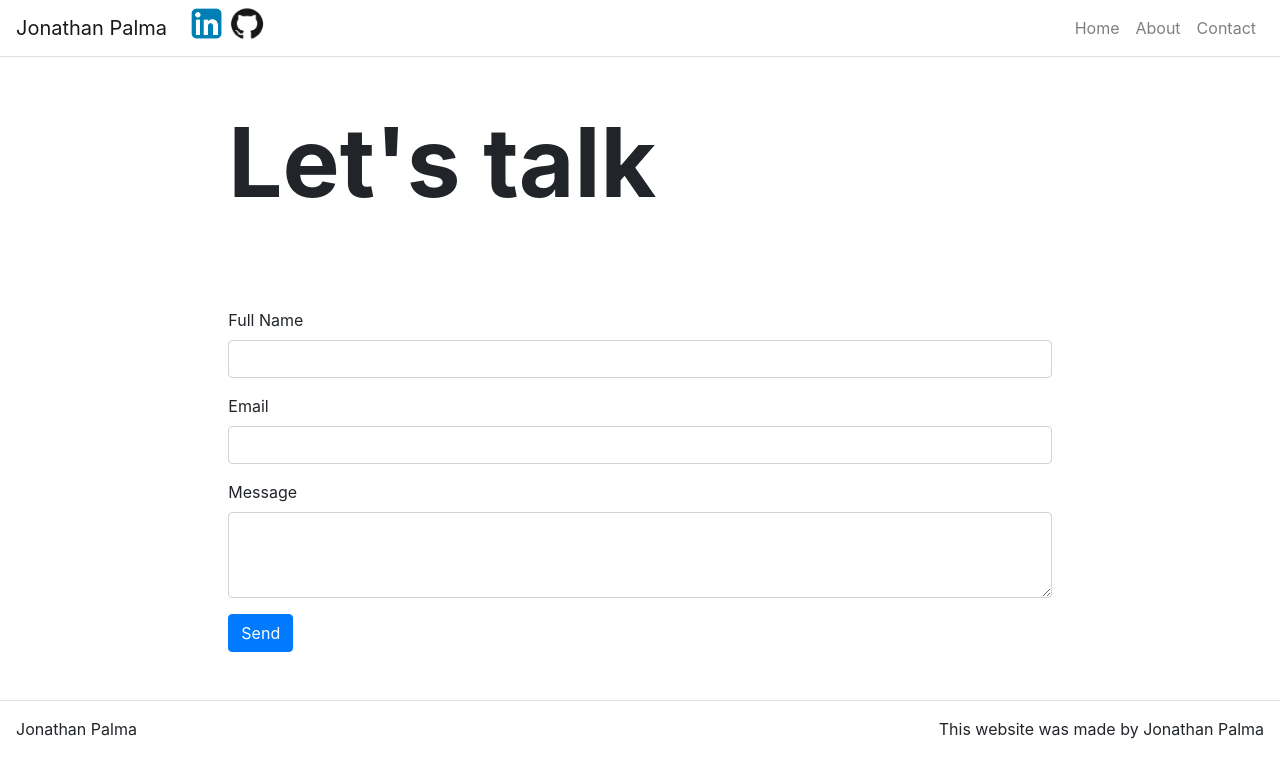
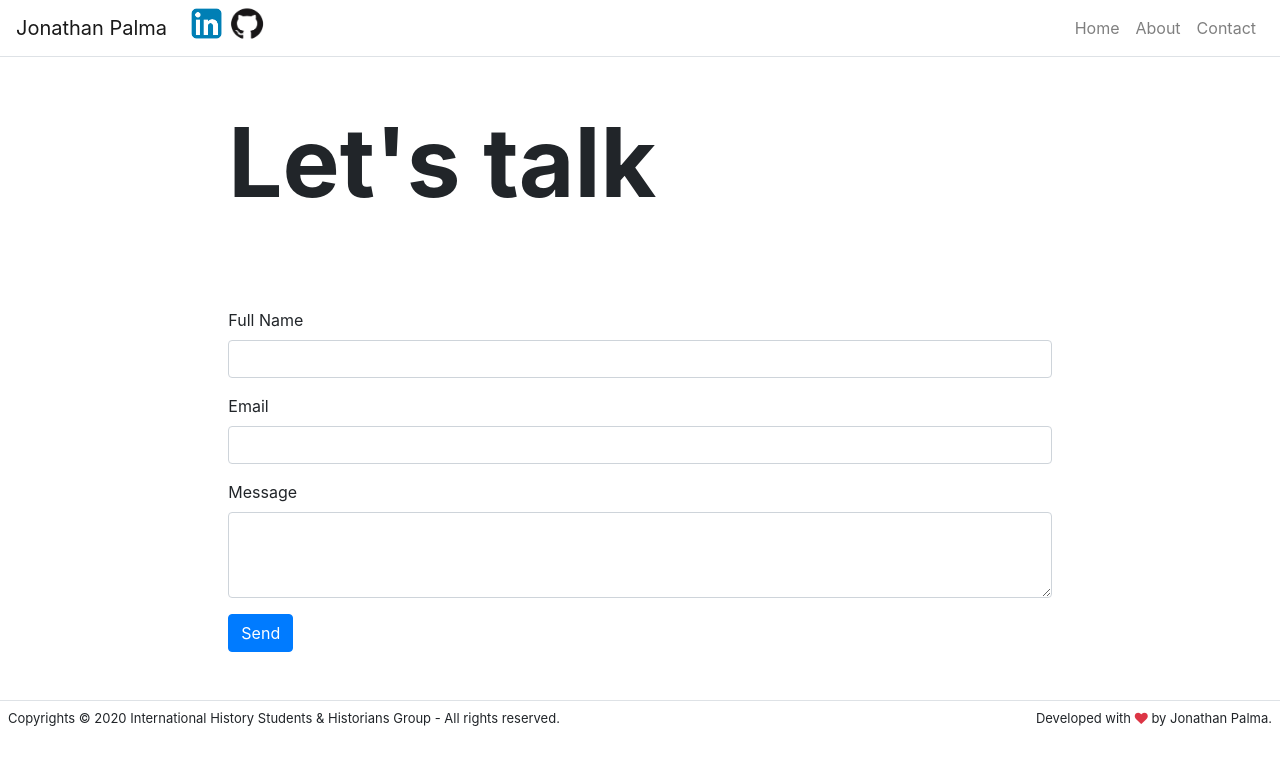
Before and after one commit to JonathanPalma-code/My-Portfolio, a React (Create React App) app: page /contact in a window 1280 px wide. Shown: the top 778 px of the page. Built offline with nearby package versions, Linux system fonts and the light colour scheme.

Commit message:
style: modify footer content

```diff
--- a/package.json
+++ b/package.json
@@ -14,6 +14,7 @@
     "cors": "^2.8.5",
     "dotenv": "^8.2.0",
     "express": "^4.17.1",
+    "font-awesome": "^4.7.0",
     "morgan": "^1.10.0",
     "nodemon": "^2.0.2",
     "react": "^16.13.1",
@@ -24,7 +25,7 @@
     "react-spring": "^8.0.27"
   },
   "scripts": {
-    "start": "node server.js",
+    "start": "react-scripts start",
     "build": "react-scripts build",
     "test": "react-scripts test",
     "eject": "react-scripts eject"
@@ -45,7 +46,7 @@
     ]
   },
   "description": "This project was bootstrapped with [Create React App](https://github.com/facebook/create-react-app).",
-  "main": "index.html",
+  "main": "server.js",
   "devDependencies": {},
   "repository": {
     "type": "git",
--- a/src/App.js
+++ b/src/App.js
@@ -11,6 +11,9 @@ import AboutPage from './pages/AboutPage';
 import ContactPage from './pages/ContactPage';
 import Linkedin from './assets/images/linkedin.png';
 import GitHub from './assets/images/github.jpeg';
+
+import 'bootstrap/dist/css/bootstrap.min.css';
+import 'font-awesome/css/font-awesome.min.css';
 
 class App extends React.Component {
 
--- a/src/components/Footer.js
+++ b/src/components/Footer.js
@@ -7,12 +7,14 @@ function Footer(){
   return(
     <footer className="mt-5">
       <Container fluid={true}>
-        <Row className="border-top justify-content-between p-3">
-          <Col className="p-0" md={3} sm={12}>
-            Jonathan Palma
+        <Row className="border-top justify-content-between p-2 footer">
+          <Col className="p-0" md={8}>
+            Copyrights © 2020 International History Students & Historians Group - All rights reserved.
           </Col>
-          <Col className="p-0 d-flex justify-content-end" md={4}>
-            This website was made by Jonathan Palma
+          <Col className="p-0 d-flex justify-content-end footer" md={4}>
+            <span>
+            Developed with <i className='fa fa-heart text-danger'></i> by Jonathan Palma.
+            </span>
           </Col>
         </Row>
       </Container>
--- a/src/index.css
+++ b/src/index.css
@@ -10,6 +10,10 @@ body {
 code {
   font-family: source-code-pro, Menlo, Monaco, Consolas, 'Courier New',
     monospace;
+}
+
+.footer {
+  font-size: small;
 }
 
 .p2 {
@@ -94,3 +98,9 @@ code {
   margin-left: 2%;
   margin-top: -5%;
 }
+
+@media(max-width: 414px) {
+  .footer {
+    font-size: xx-small;
+  }
+}
```
Also changed, not shown: 1 other file (tests, documents, lock files or other folders).
